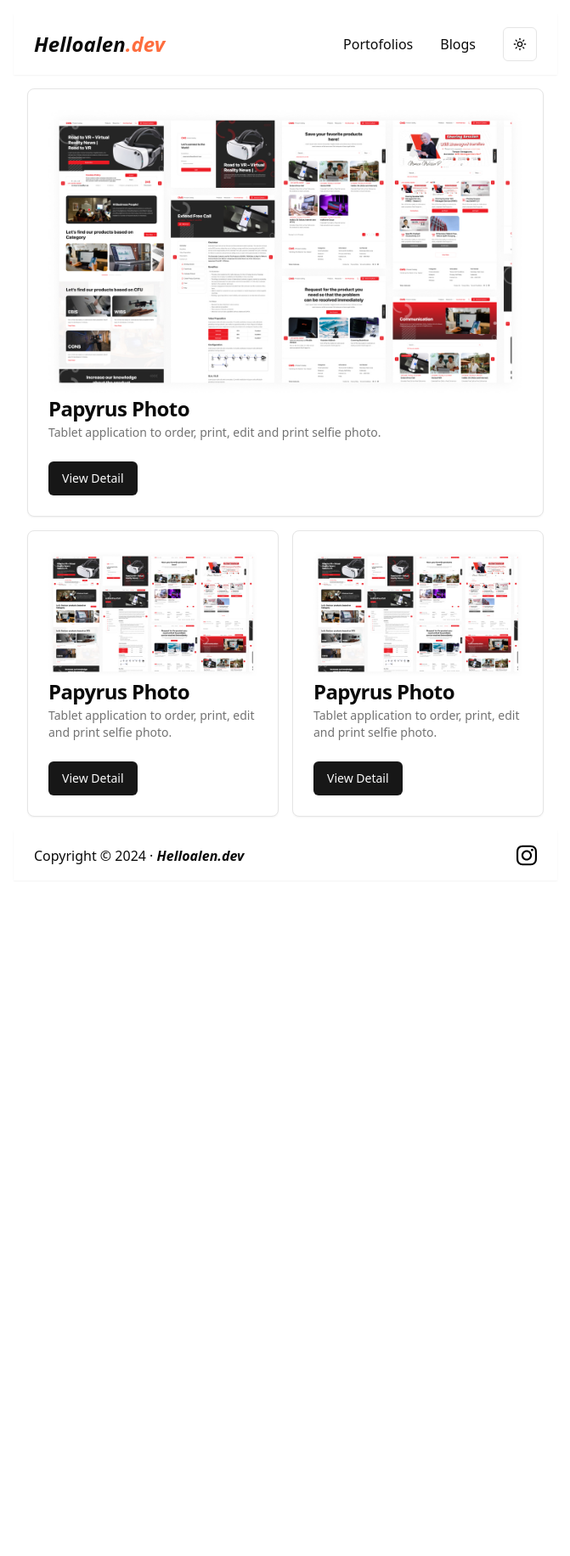
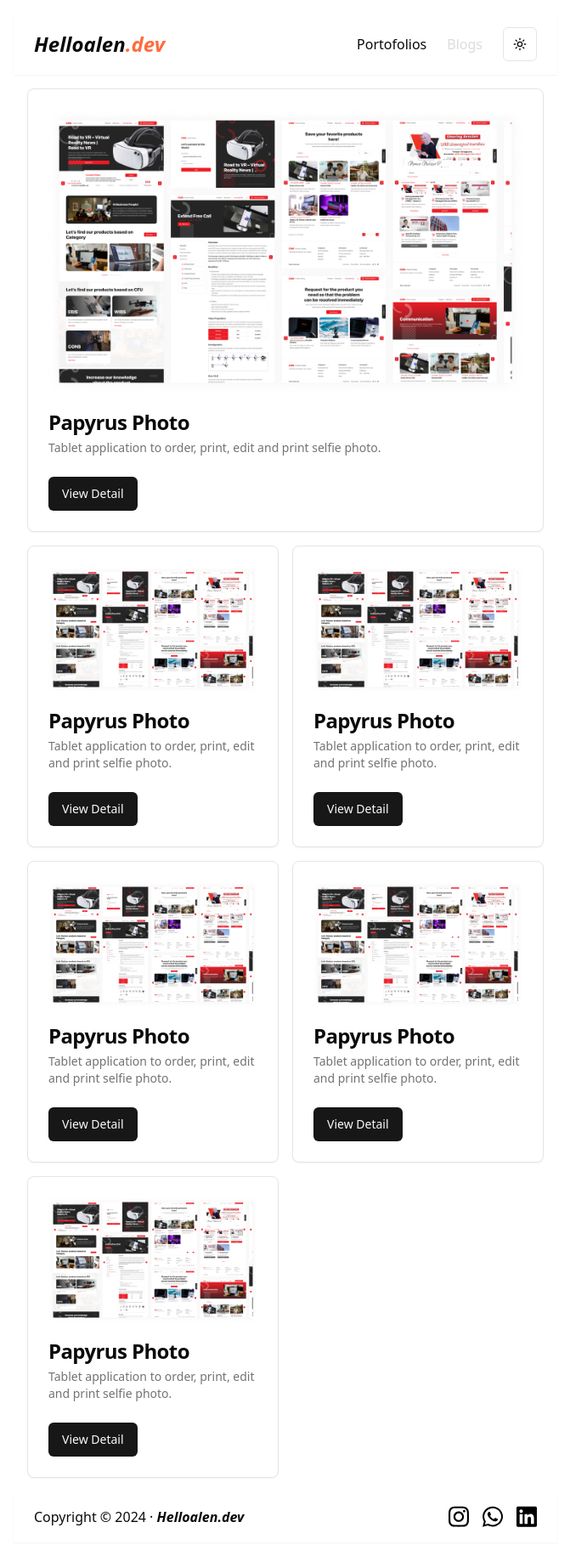
Before and after one commit to Amoebajelek/helloalendev25, a Next.js app: page / in a window 1280 px wide. Shown: the whole page at 85% size, without its empty margins (304-975 px from the left). Before the commit the page ends 1052 px from the top, so only its background shows below. Built offline with nearby package versions, Linux system fonts and the light colour scheme.

Commit message:
Add base code

```diff
--- a/app/Portofolios/Papyrus-Photo/page.tsx
+++ b/app/Portofolios/Papyrus-Photo/page.tsx
@@ -6,7 +6,9 @@
     <div className="flex justify-center min-w-full min-h-screen">
       <div className="w-6/12 py-4 flex flex-col justify-between">
         <Navbar />
-
+        <div className="flex justify-center">
+          <p>Detail Portofolio</p>
+        </div>
         <Footer />
       </div>
     </div>
--- a/app/Portofolios/page.tsx
+++ b/app/Portofolios/page.tsx
@@ -6,7 +6,9 @@
     <div className="flex justify-center min-w-full min-h-screen">
       <div className="w-6/12 py-4 flex flex-col justify-between">
         <Navbar />
-
+        <div className="flex justify-center">
+          <p>Portofolios Page</p>
+        </div>
         <Footer />
       </div>
     </div>
--- a/app/_components/CardPorto2.tsx
+++ b/app/_components/CardPorto2.tsx
@@ -8,19 +8,24 @@
 } from "@/components/ui/card";
 import Image from "next/image";
 import Thumbnail from "@/public/Thumbnail-CMS-Product-Catalog.jpg";
+import Link from "next/link";
 
 export function CardPorto2() {
   return (
     <Card className="w-full">
-      <CardHeader>
+      <CardHeader className="gap-4">
         <Image src={Thumbnail} alt="Thumbnail CMS Product Catalog" />
-        <CardTitle>Papyrus Photo</CardTitle>
-        <CardDescription>
-          Tablet application to order, print, edit and print selfie photo.
-        </CardDescription>
+        <div className="flex flex-col gap-2">
+          <CardTitle>Papyrus Photo</CardTitle>
+          <CardDescription>
+            Tablet application to order, print, edit and print selfie photo.
+          </CardDescription>
+        </div>
       </CardHeader>
       <CardFooter className="flex justify-between">
-        <Button>View Detail</Button>
+        <Link href='/Portofolios/Papyrus-Photo'>
+          <Button>View Detail</Button>
+        </Link>
       </CardFooter>
     </Card>
   );
--- a/app/_components/Footer.tsx
+++ b/app/_components/Footer.tsx
@@ -1,14 +1,27 @@
-import Image from "next/image";
-import React from "react";
-import IconInstagram from "@/public/icon-instagram.svg";
-
 export const Footer = () => {
   return (
-    <div className="flex bg-white shadow-sm justify-between items-center py-4 px-6">
+    <div className="flex shadow-sm justify-between items-center py-4 px-6">
       <p>
-        Copyright © 2024 · <span className="font-bold italic">Helloalen.dev</span>
+        Copyright © 2024 ·{" "}
+        <span className="font-bold italic">Helloalen.dev</span>
       </p>
-      <Image src={IconInstagram} alt="Icon Instagram" width={24} />
+      <div className="flex gap-4">
+        <div className="w-[24px] fill-black dark:fill-white">
+          <svg xmlns="http://www.w3.org/2000/svg" viewBox="0 0 448 512">
+            <path d="M224.1 141c-63.6 0-114.9 51.3-114.9 114.9s51.3 114.9 114.9 114.9S339 319.5 339 255.9 287.7 141 224.1 141zm0 189.6c-41.1 0-74.7-33.5-74.7-74.7s33.5-74.7 74.7-74.7 74.7 33.5 74.7 74.7-33.6 74.7-74.7 74.7zm146.4-194.3c0 14.9-12 26.8-26.8 26.8-14.9 0-26.8-12-26.8-26.8s12-26.8 26.8-26.8 26.8 12 26.8 26.8zm76.1 27.2c-1.7-35.9-9.9-67.7-36.2-93.9-26.2-26.2-58-34.4-93.9-36.2-37-2.1-147.9-2.1-184.9 0-35.8 1.7-67.6 9.9-93.9 36.1s-34.4 58-36.2 93.9c-2.1 37-2.1 147.9 0 184.9 1.7 35.9 9.9 67.7 36.2 93.9s58 34.4 93.9 36.2c37 2.1 147.9 2.1 184.9 0 35.9-1.7 67.7-9.9 93.9-36.2 26.2-26.2 34.4-58 36.2-93.9 2.1-37 2.1-147.8 0-184.8zM398.8 388c-7.8 19.6-22.9 34.7-42.6 42.6-29.5 11.7-99.5 9-132.1 9s-102.7 2.6-132.1-9c-19.6-7.8-34.7-22.9-42.6-42.6-11.7-29.5-9-99.5-9-132.1s-2.6-102.7 9-132.1c7.8-19.6 22.9-34.7 42.6-42.6 29.5-11.7 99.5-9 132.1-9s102.7-2.6 132.1 9c19.6 7.8 34.7 22.9 42.6 42.6 11.7 29.5 9 99.5 9 132.1s2.7 102.7-9 132.1z" />
+          </svg>
+        </div>
+        <div className="w-[24px] fill-black dark:fill-white">
+          <svg xmlns="http://www.w3.org/2000/svg" viewBox="0 0 448 512">
+            <path d="M380.9 97.1C339 55.1 283.2 32 223.9 32c-122.4 0-222 99.6-222 222 0 39.1 10.2 77.3 29.6 111L0 480l117.7-30.9c32.4 17.7 68.9 27 106.1 27h.1c122.3 0 224.1-99.6 224.1-222 0-59.3-25.2-115-67.1-157zm-157 341.6c-33.2 0-65.7-8.9-94-25.7l-6.7-4-69.8 18.3L72 359.2l-4.4-7c-18.5-29.4-28.2-63.3-28.2-98.2 0-101.7 82.8-184.5 184.6-184.5 49.3 0 95.6 19.2 130.4 54.1 34.8 34.9 56.2 81.2 56.1 130.5 0 101.8-84.9 184.6-186.6 184.6zm101.2-138.2c-5.5-2.8-32.8-16.2-37.9-18-5.1-1.9-8.8-2.8-12.5 2.8-3.7 5.6-14.3 18-17.6 21.8-3.2 3.7-6.5 4.2-12 1.4-32.6-16.3-54-29.1-75.5-66-5.7-9.8 5.7-9.1 16.3-30.3 1.8-3.7 .9-6.9-.5-9.7-1.4-2.8-12.5-30.1-17.1-41.2-4.5-10.8-9.1-9.3-12.5-9.5-3.2-.2-6.9-.2-10.6-.2-3.7 0-9.7 1.4-14.8 6.9-5.1 5.6-19.4 19-19.4 46.3 0 27.3 19.9 53.7 22.6 57.4 2.8 3.7 39.1 59.7 94.8 83.8 35.2 15.2 49 16.5 66.6 13.9 10.7-1.6 32.8-13.4 37.4-26.4 4.6-13 4.6-24.1 3.2-26.4-1.3-2.5-5-3.9-10.5-6.6z" />
+          </svg>
+        </div>
+        <div className="w-[24px] fill-black dark:fill-white">
+          <svg xmlns="http://www.w3.org/2000/svg" viewBox="0 0 448 512">
+            <path d="M416 32H31.9C14.3 32 0 46.5 0 64.3v383.4C0 465.5 14.3 480 31.9 480H416c17.6 0 32-14.5 32-32.3V64.3c0-17.8-14.4-32.3-32-32.3zM135.4 416H69V202.2h66.5V416zm-33.2-243c-21.3 0-38.5-17.3-38.5-38.5S80.9 96 102.2 96c21.2 0 38.5 17.3 38.5 38.5 0 21.3-17.2 38.5-38.5 38.5zm282.1 243h-66.4V312c0-24.8-.5-56.7-34.5-56.7-34.6 0-39.9 27-39.9 54.9V416h-66.4V202.2h63.7v29.2h.9c8.9-16.8 30.6-34.5 62.9-34.5 67.2 0 79.7 44.3 79.7 101.9V416z" />
+          </svg>
+        </div>
+      </div>
     </div>
   );
 };
--- a/app/_components/Navbar.tsx
+++ b/app/_components/Navbar.tsx
@@ -4,17 +4,17 @@
 
 export const Navbar = () => {
   return (
-    <div className="flex bg-white shadow-sm justify-between items-center py-4 px-6">
+    <div className="flex shadow-sm justify-between items-center py-4 px-6">
       <Link href="/">
         <h1 className="font-extrabold italic text-2xl">
           Helloalen<span className="text-[#FE6D3E]">.dev</span>
         </h1>
       </Link>
-      <div className="flex items-center gap-8">
+      <div className="flex items-center gap-6 text-md">
         <Link href="/Portofolios" className="hover:text-[#FE6D3E]">
           <p>Portofolios</p>
         </Link>
-        <Link href="/Blogs" className="hover:text-[#FE6D3E]">
+        <Link href="#" className="text-[#dcdcdc]">
           <p>Blogs</p>
         </Link>
         <ModeToggle />
--- a/app/page.tsx
+++ b/app/page.tsx
@@ -10,7 +10,10 @@
         <div className="pt-4 px-4">
           <CardPorto2 />
         </div>
-        <div className="flex gap-4 p-4">
+        <div className="grid grid-cols-2 gap-4 p-4">
+          <CardPorto2 />
+          <CardPorto2 />
+          <CardPorto2 />
           <CardPorto2 />
           <CardPorto2 />
         </div>
--- a/package.json
+++ b/package.json
@@ -9,6 +9,7 @@
     "lint": "next lint"
   },
   "dependencies": {
+    "@fortawesome/fontawesome-svg-core": "^6.7.2",
     "@radix-ui/react-dropdown-menu": "^2.1.4",
     "@radix-ui/react-label": "^2.1.1",
     "@radix-ui/react-select": "^2.1.5",
```
Also changed, not shown: public/icon-instagram.svg (deleted), 1 other file (tests, documents, lock files or other folders).
